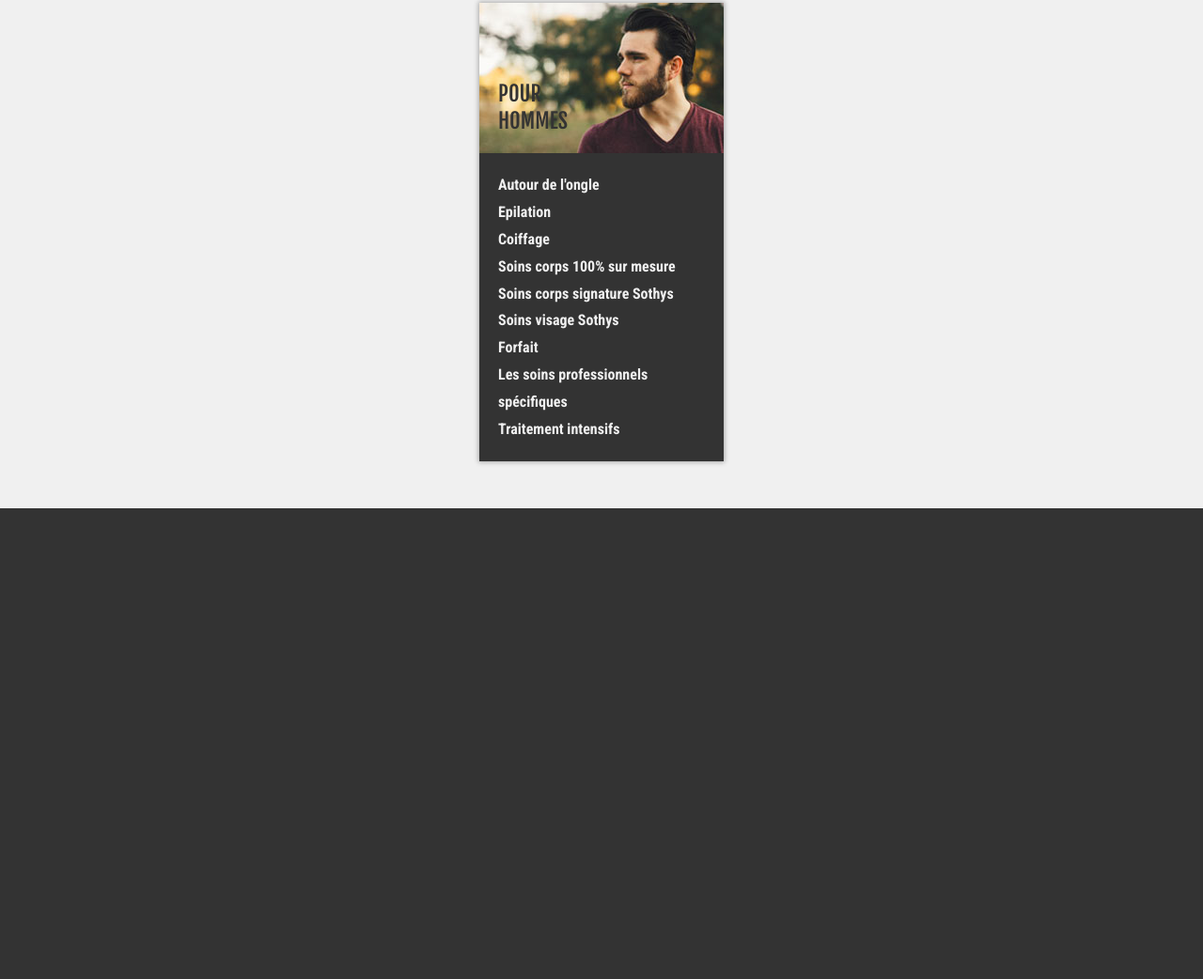
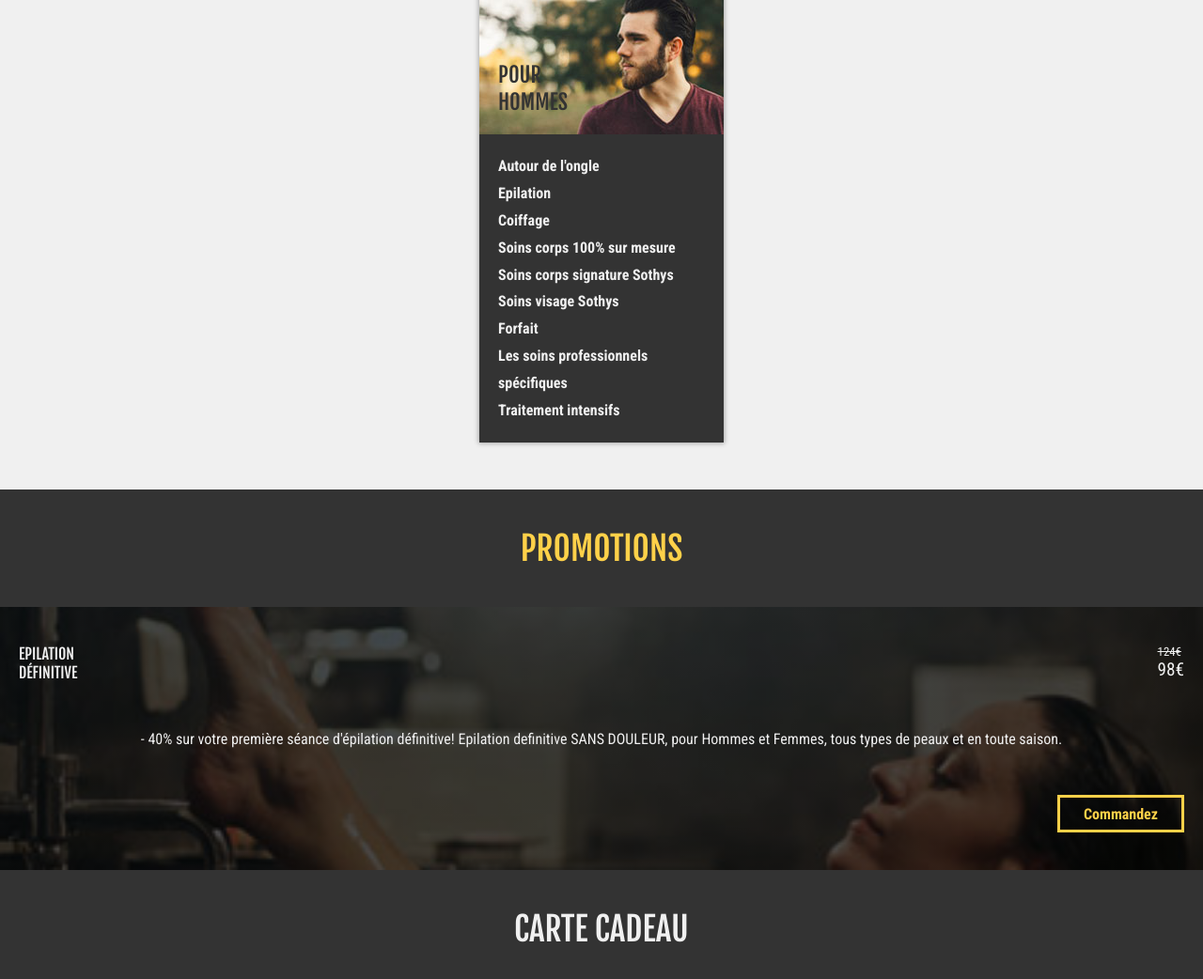
Before and after one commit to OlivierHette/Maison-de-beaute-paris, a plain HTML site: page index.html in a window 1280 px wide. Shown: the part 1416-2458 px from the top of the page at 94% size. Before the commit the page ends 1957 px from the top, so only its background shows below. Drawn offline with Linux system fonts and the light colour scheme.

```diff
--- a/index.html
+++ b/index.html
@@ -41,7 +41,7 @@
 
     <section class="services">
         <div class="services__container services__container--woman">
-            <h2 class="services__container-title">Nos Services</h2>
+            <h2 class="section-title">Nos Services</h2>
             <div class="card card--woman">
                 <div class="card__header card__header--woman">
                     <h3 class="card__header-title card__header-title--women">Pour <br>Femmes</h3>
@@ -87,12 +87,103 @@
         </div>
     </section>
     <section class="promotions">
+        <h2 class="section-title section-title--promo">Promotions</h2>
         <div class="slider">
-            <div class="slide" id="slide-1"></div>
-            <div class="slide" id="slide-1"></div>
-            <div class="slide" id="slide-1"></div>
-            <div class="slide" id="slide-1"></div>
+
+            <div class="slide" id="slide-1">
+                <div class="slide__header">
+                    <h3 class="slide-title">Epilation <br>Définitive</h3>
+                    <div class="slide__price">
+                        <span class="slide__price-actual--promo">124€</span>
+                        <span class="slide__price-actual">98€</span>
+                    </div>
+                </div>
+                <div class="slide__body">
+                    <p class="slide__body-content">
+                        - 40% sur votre première séance d'épilation définitive!
+                        Epilation definitive SANS DOULEUR, pour Hommes et Femmes,
+                        tous types de peaux et en toute saison.
+                    </p>
+                </div>
+                <div class="slide__footer">
+                    <div class="btn btn--cta">
+                        <span>Commandez</span>
+                    </div>
+                </div>
+            </div>
+            <div class="slide" id="slide-1">
+                <div class="slide__header">
+                    <h3 class="slide-title">Epilation <br>Définitive</h3>
+                    <div class="slide__price">
+                        <span class="slide__price-actual--promo">124€</span>
+                        <span class="slide__price-actual">98€</span>
+                    </div>
+                </div>
+                <div class="slide__body">
+                    <p class="slide__body-content">
+                        - 40% sur votre première séance d'épilation définitive!
+                        Epilation definitive SANS DOULEUR, pour Hommes et Femmes,
+                        tous types de peaux et en toute saison.
+                    </p>
+                </div>
+                <div class="slide__footer">
+                    <div class="btn btn--cta">
+                        <span>Commandez</span>
+                    </div>
+                </div>
+            </div>
+            <div class="slide" id="slide-1">
+                <div class="slide__header">
+                    <h3 class="slide-title">Epilation <br>Définitive</h3>
+                    <div class="slide__price">
+                        <span class="slide__price-actual--promo">124€</span>
+                        <span class="slide__price-actual">98€</span>
+                    </div>
+                </div>
+                <div class="slide__body">
+                    <p class="slide__body-content">
+                        - 40% sur votre première séance d'épilation définitive!
+                        Epilation definitive SANS DOULEUR, pour Hommes et Femmes,
+                        tous types de peaux et en toute saison.
+                    </p>
+                </div>
+                <div class="slide__footer">
+                    <div class="btn btn--cta">
+                        <span>Commandez</span>
+                    </div>
+                </div>
+            </div>
+            <div class="slide" id="slide-1">
+                <div class="slide__header">
+                    <h3 class="slide-title">Epilation <br>Définitive</h3>
+                    <div class="slide__price">
+                        <span class="slide__price-actual--promo">124€</span>
+                        <span class="slide__price-actual">98€</span>
+                    </div>
+                </div>
+                <div class="slide__body">
+                    <p class="slide__body-content">
+                        - 40% sur votre première séance d'épilation définitive!
+                        Epilation definitive SANS DOULEUR, pour Hommes et Femmes,
+                        tous types de peaux et en toute saison.
+                    </p>
+                </div>
+                <div class="slide__footer">
+                    <div class="btn btn--cta">
+                        <span>Commandez</span>
+                    </div>
+                </div>
+            </div>
+
+            <!-- <div class="slide" id="slide-2">2</div>
+            <div class="slide" id="slide-3">3</div>
+            <div class="slide" id="slide-4">4</div> -->
         </div>
+    </section>
+
+    <section class="gift-card">
+        <h2 class="section-title">Carte Cadeau</h2>
+        <div class="gift-card__container"></div>
     </section>
 </body>
 </html>
--- /dev/null
+++ b/sass/components/_buttons.scss
@@ -0,0 +1,11 @@
+.btn {
+    display: flex;
+    align-items: center;
+    height: 40px;
+    padding: 0 25px;
+    font-weight: bold;
+    &--cta {
+        color: $tertiary-color;
+        border: 3px solid $tertiary-color;
+    }
+}
--- a/sass/components/_card.scss
+++ b/sass/components/_card.scss
@@ -1,6 +1,10 @@
 .card {
     margin: 50px 0;
     box-shadow: 0 0 5px 1px rgba(0, 0, 0, 0.3);
+
+    &--woman {
+        margin-top: 0;
+    }
     &__header {
         height: 160px;
         min-width: 260px;
--- /dev/null
+++ b/sass/components/_slider.scss
@@ -0,0 +1,55 @@
+.slider {
+    // min-width: 300px;
+    // height: 280px;
+    display: flex;
+    overflow-x: auto;
+    -webkit-overflow-scrolling: touch;
+    scroll-snap-type: x mandatory;
+    scroll-behavior: smooth;
+}
+
+.slider > div {
+    scroll-snap-align: start;
+}
+
+.slide {
+    display: flex;
+    flex-direction: column;
+    justify-content: space-between;
+    gap: 20px;
+    width: 100vw;
+    flex-shrink: 0;
+    height: 100%;
+    color: $secondary-color;
+    padding: 40px 20px;
+    // margin: 0 auto;
+
+    &__header {
+        display: flex;
+        justify-content: space-between;
+        // padding: 0 20px;
+        // max-width: 320px;
+    }
+    &__price {
+        display: flex;
+        flex-direction: column;
+        &-actual {
+            font-size: 1.2rem;
+            &--promo {
+                text-decoration: line-through;
+                font-size: 0.8rem;
+            }
+        }
+    }
+    &__body {
+        align-self: center;
+    }
+    &__footer {
+        align-self: flex-end;
+    }
+}
+
+#slide-1 {
+    background: linear-gradient(rgba(0, 0, 0,.7), rgba(0, 0, 0,.7)), url('../../assets/images/bg_slider.jpg') no-repeat center/cover;
+    height: 280px;
+}
--- a/sass/index.scss
+++ b/sass/index.scss
@@ -9,6 +9,8 @@
 /* Components */
 @import './components/nav';
 @import './components/card';
+@import './components/slider';
+@import './components/buttons';
 
 /* Layout */
 @import './layouts/header';
--- a/sass/layouts/_sections.scss
+++ b/sass/layouts/_sections.scss
@@ -1,5 +1,10 @@
-section {
-    // padding: 0 20px;
+.section-title {
+    text-align: center;
+    margin: 40px 0;
+
+    &--promo {
+        color: $tertiary-color;
+    }
 }
 
 .hero {
@@ -12,20 +17,13 @@
     display: flex;
     align-items: flex-end;
     justify-content: center;
-    // flex-direction: column-reverse;
 }
 
 .services {
     display: flex;
     flex-direction: column;
-    // align-items: center;
 
     &__container {
-        &-title {
-            text-align: center;
-            margin-top: 50px;
-            margin-bottom: 0;
-        }
         display: flex;
         flex-direction: column;
         align-items: center;
```
Also changed, not shown: assets/images/bg_slider.jpg (added), assets/stylesheets/index.css, 1 other file.
